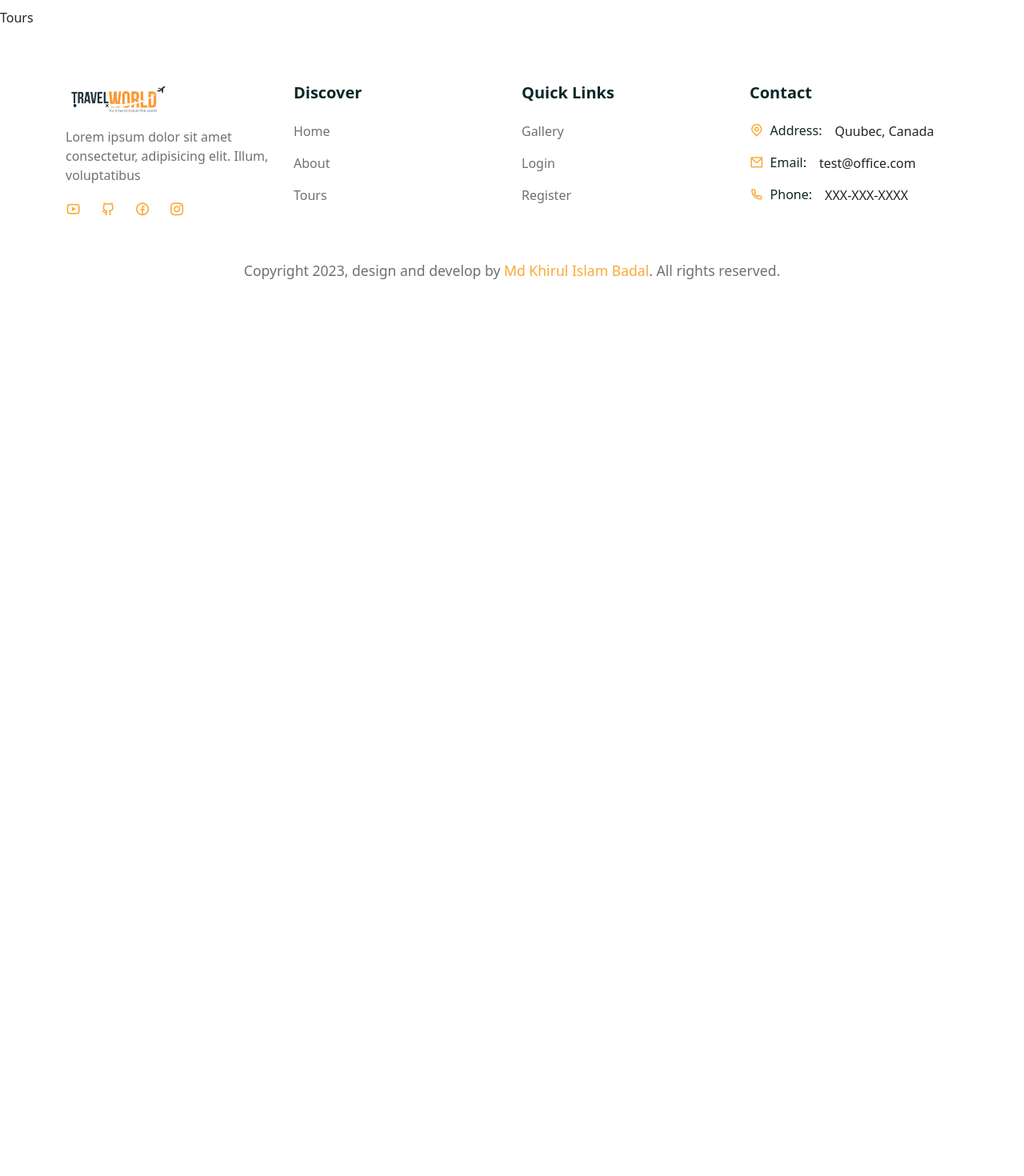
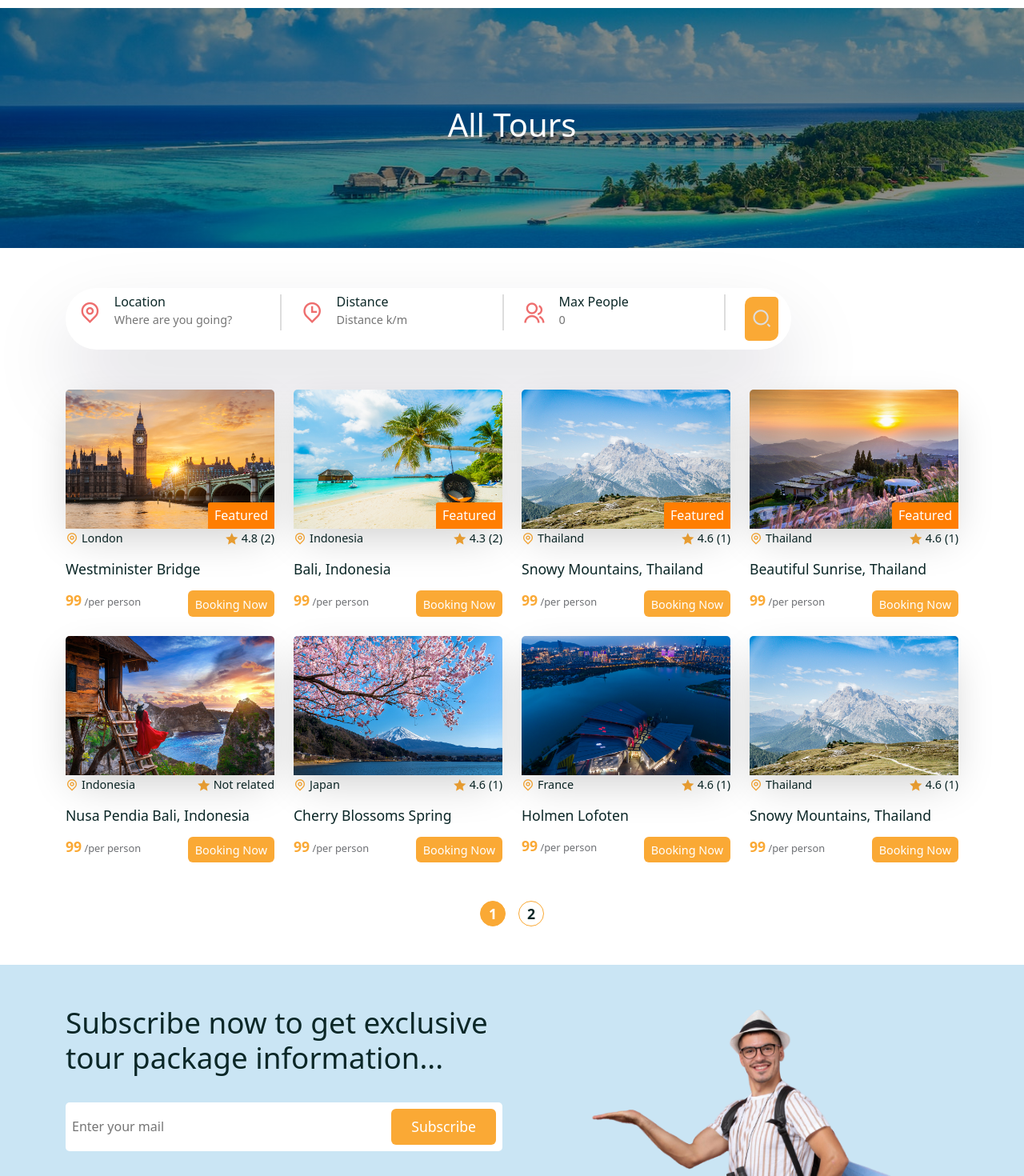
Before and after one commit to BadolJnU/Travel_Website, a React (Create React App) app in the folder frontend/: page /tours in a window 1280 px wide. Shown: the part 80-1550 px from the top of the page at 80% size. Before the commit the page ends 800 px from the top, so only its background shows below. Built offline with nearby package versions, Linux system fonts and the light colour scheme; a web font is replaced by a local one.

Commit message:
Tour Details Section Done

```diff
--- a/frontend/src/assets/data/tours.js
+++ b/frontend/src/assets/data/tours.js
@@ -11,6 +11,7 @@
     id: "01",
     title: "Westminister Bridge",
     city: "London",
+    address: "Somewhere in London",
     distance: 300,
     price: 99,
     maxGroupSize: 10,
@@ -33,6 +34,7 @@
     id: "02",
     title: "Bali, Indonesia",
     city: "Indonesia",
+    address: "Somewhere in Indonesia",
     distance: 400,
     price: 99,
     maxGroupSize: 8,
@@ -54,6 +56,7 @@
   {
     id: "03",
     title: "Snowy Mountains, Thailand",
+    address: "Somewhere in Thailand",
     city: "Thailand",
     distance: 500,
     price: 99,
@@ -72,6 +75,7 @@
   {
     id: "04",
     title: "Beautiful Sunrise, Thailand",
+    address: "Somewhere in Thailand",
     city: "Thailand",
     distance: 500,
     price: 99,
@@ -90,6 +94,7 @@
   {
     id: "05",
     title: "Nusa Pendia Bali, Indonesia",
+    address: "Somewhere in Indonesia",
     city: "Indonesia",
     distance: 500,
     price: 99,
@@ -105,6 +110,7 @@
   {
     id: "06",
     title: "Cherry Blossoms Spring",
+    address: "Somewhere in Japan",
     city: "Japan",
     distance: 500,
     price: 99,
@@ -123,6 +129,7 @@
   {
     id: "07",
     title: "Holmen Lofoten",
+    address: "Somewhere in France",
     city: "France",
     distance: 500,
     price: 99,
@@ -141,6 +148,7 @@
   {
     id: "08",
     title: "Snowy Mountains, Thailand",
+    address: "Somewhere in Thailand",
     city: "Thailand",
     distance: 500,
     price: 99,
--- a/frontend/src/pages/TourDetails.jsx
+++ b/frontend/src/pages/TourDetails.jsx
@@ -1,8 +1,53 @@
 import React from 'react'
+import "../styles/Tour-Details.css"
+
+import { Container, Row, Col, Form, ListGroup } from 'reactstrap';
+import { useParams } from 'react-router-dom';
+
+import tourData from '../assets/data/tours';
+
+import calculateRating from './../Utils/CalculateRating'
 
 const TourDetails = () => {
+
+   const { id } = useParams()
+
+
+   const tour = tourData.find(tour => tour.id === id)
+
+   //destructure properties from tour object
+   const { photo, title, desc, price, reviews, city, distance, maxGroupSize, address } = tour
+
+   const { totalRating, avgRating } = calculateRating(reviews)
   return (
-    <div>TourDetails</div>
+    <section>
+      <Container>
+        <Row>
+          <Col lg='8'>
+            <div className="tour__content">
+              <img src={photo} alt="" />
+              <div className="tour__info">
+                <h2>{title}</h2>
+                <div className='d-flex align-items-center gap-5'>
+                  <span className="tour__location d-flex align-items-center gap-1">
+                  <i class="ri-star-fill" style={{'color':'var(--secondary-color)'}}></i>{calculateRating === 0 ? null : avgRating}
+                  {totalRating === 0 ? ("Not related") : (<span>({reviews?.length})</span>)}
+                  </span>
+                  <span><i class="ri-map-pin-fill"></i>{address}</span>
+                </div>
+                <div className="extra__tour-details">
+                  <span><i class="ri-map-pin-2-line"></i>{city}</span>
+                  <span><i class="ri-money-dollar-circle-line"></i>{price}</span>
+                  <span><i class="ri-group-line"></i>{maxGroupSize}</span>
+                </div>
+                <h2>Description</h2>
+                <p>{desc}</p>
+              </div>
+            </div>
+          </Col>
+        </Row>
+      </Container>
+    </section>
   )
 }
 
--- a/frontend/src/pages/Tours.jsx
+++ b/frontend/src/pages/Tours.jsx
@@ -1,8 +1,61 @@
-import React from 'react'
+import React, {useState, useEffect} from 'react';
+import CommonSection from '../shared/CommonSection';
+import { Container, Row, Col } from 'reactstrap'
+
+import TourData from '../assets/data/tours'
+import TourCard from '../shared/TourCard'
+import SearchBar from '../shared/SearchBar'
+import Newsletter from '../shared/Newsletter'
+
+import "../styles/Tour.css";
 
 const Tours = () => {
+
+  const [pageCount, setPageCount] = useState(0);
+  const [page, setPage] = useState(0);
+
+  useEffect(() => {
+
+    const pages = Math.ceil(5/ 4); //later we will use backend data
+    setPageCount(pages)
+
+  }, [page]);
+
+
   return (
-    <div>Tours</div>
+    <>
+      <CommonSection title={"All Tours"}></CommonSection>
+      <section>
+        <Container>
+          <Row>
+            <SearchBar></SearchBar>
+          </Row>
+        </Container>
+      </section>
+      <section className='pt-0'>
+        <Container>
+          <Row>
+            {
+              TourData?.map(tour => <Col lg='3' key={tour.id} className='mb-4'><TourCard tour={tour}></TourCard></Col>)
+            }
+            <Col lg='12'>
+              <div className="pagination d-flex align-items-center justify-content-center mt-4 gap-3">
+                {
+                  [...Array(pageCount).keys()].map(number =>(
+                    <span key={number} onClick={() => setPage(number)}
+                    className={page === number ? "active__page" : ""}
+                    >
+                      {number + 1}
+                    </span>
+                  ))
+                }
+              </div>
+            </Col>
+          </Row>
+        </Container>
+        <Newsletter/>
+      </section>
+    </>
   )
 }
 
--- /dev/null
+++ b/frontend/src/shared/CommonSection.css
@@ -0,0 +1,15 @@
+.common__section {
+    background: linear-gradient(rgba(0, 0, 0, 0.45), rgba(0, 0, 0, 0.45)),
+    url("../assets/images/tour.jpg") no-repeat center center;
+    height: 300px;
+    display: flex;
+    align-items: center;
+    justify-content: center;
+    text-align: center;
+    background-size: cover;
+}
+
+.common__section h1 {
+    font-size: 2.5rem;
+    color: #fff;
+}
--- /dev/null
+++ b/frontend/src/shared/CommonSection.jsx
@@ -0,0 +1,18 @@
+import React from 'react'
+import './CommonSection.css'
+
+import { Container, Row, Col } from 'reactstrap'
+
+const CommonSection = ({title}) => {
+  return (
+    <section className='common__section'>
+      <Container>
+        <Row>
+          <Col lg='12'><h1>{title}</h1></Col>
+        </Row>
+      </Container>
+    </section>
+  )
+}
+
+export default CommonSection
--- a/frontend/src/shared/TourCard.jsx
+++ b/frontend/src/shared/TourCard.jsx
@@ -2,7 +2,7 @@
 import { Card, CardBody } from 'reactstrap';
 import { Link } from 'react-router-dom';
 import './TourCard.css';
-import calculateRating from '../Utils/CalculateRating';
+import calculateRating from './../Utils/CalculateRating';
 
 const TourCard = ({tour}) => {
 
--- /dev/null
+++ b/frontend/src/styles/Tour-Details.css
@@ -0,0 +1,43 @@
+.tour__content img {
+    width: 100%;
+    border-radius: 0.5rem;
+    margin-bottom: 2.5rem;
+}
+
+.tour__info {
+    border-radius: 0.5rem;
+    padding: 2rem;
+    border: 1px solid rgb(229, 231, 235);
+}
+
+.tour__info h2 {
+    font-size: 1.5rem;
+}
+
+.tour__info span {
+    display: flex;
+    align-items: center;
+    column-gap: 0.5rem;
+    font-size: 1rem;
+    color: var(--text-color);
+}
+
+.tour__info span i {
+    color: var(--secondary-color);
+    font-size: 1.1rem;
+}
+
+.extra__tour-details {
+    display: flex;
+    align-items: center;
+    column-gap: 2.7rem;
+    font-size: 1rem;
+    color: var(--text-color);
+    margin-top: 2.7rem;
+    margin-bottom: 2.5rem;
+}
+
+.extra__tour-details span i {
+    color: var(--secondary-color);
+    font-size: 1rem;
+}
--- /dev/null
+++ b/frontend/src/styles/Tour.css
@@ -0,0 +1,19 @@
+.pagination span {
+    width: 2rem;
+    height: 2rem;
+    padding: 5px;
+    border-radius: 50px;
+    display: flex;
+    align-items: center;
+    justify-content: center;
+    border: 1px solid var(--secondary-color);
+    color: var(--heading-color);
+    font-size: 1.1rem;
+    cursor: pointer;
+    font-weight: 700;
+}
+
+.active__page {
+    background-color: var(--secondary-color);
+    color: #fff !important;
+}
```
